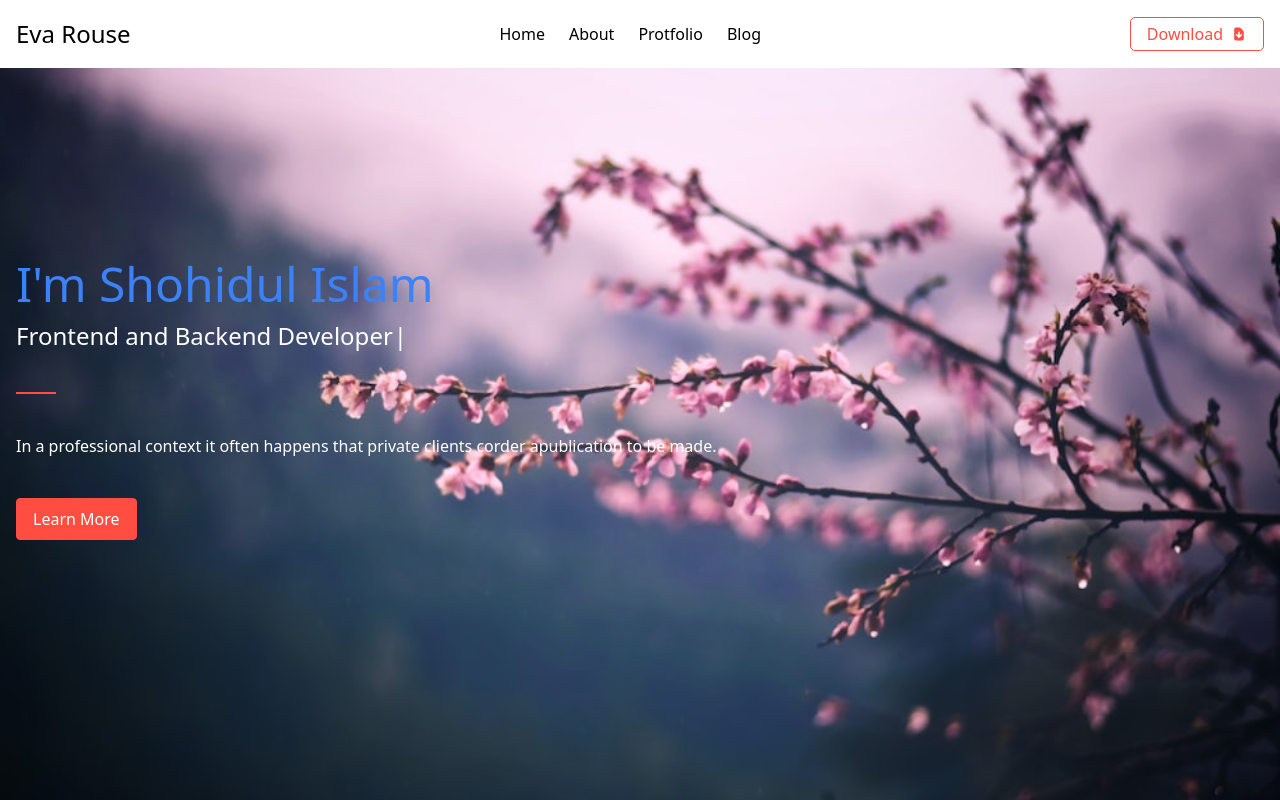
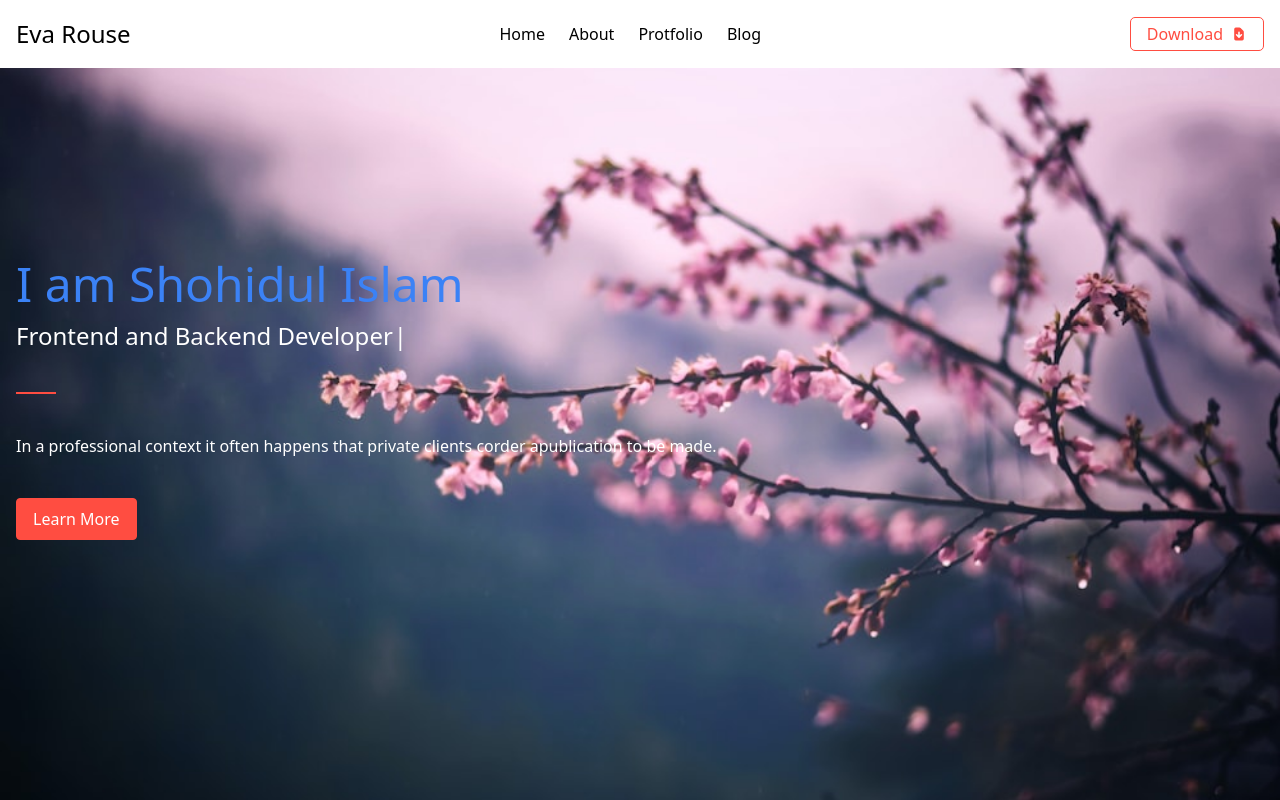
Before and after one commit to shohedul1/Shohidul-Islam--Protfolio, a Next.js app: page / in a window 1280 px wide. Built offline with nearby package versions, Linux system fonts and the light colour scheme.

Commit message:
frist-commit2

```diff
--- a/components/Hero.js
+++ b/components/Hero.js
@@ -8,7 +8,7 @@ function Hero() {
             <div className='container mx-auto px-4'>
                 <div className='max-w-[450] text-white flex flex-col gap-[40px]'>
                     <div>
-                        <h1 className='text-5xl text-blue-500'>I'm Shohidul Islam</h1>
+                        <h1 className='text-5xl text-blue-500'>I am Shohidul Islam</h1>
                         <h4 className='text-2xl mt-3'>
                             <Typewriter
                                 options={{
```
